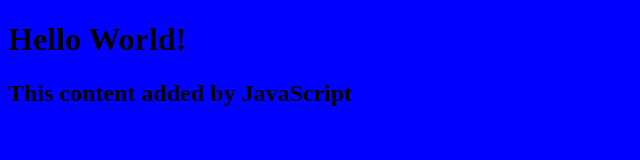
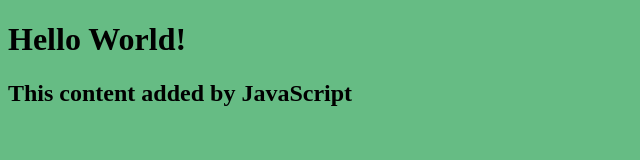
Before and after one commit to Francis-Muriithi/Buzztech-solutions, a plain HTML site: page index.html in a window 1280 px wide. Shown: the whole page, without its empty margins (0-640 px from the left). Drawn offline with Linux system fonts and the light colour scheme.

Commit message:
Background change

```diff
--- a/style.css
+++ b/style.css
@@ -1,3 +1,3 @@
 body {
-    background: blue;
+    background: rgb(102, 188, 132);
   }
```
